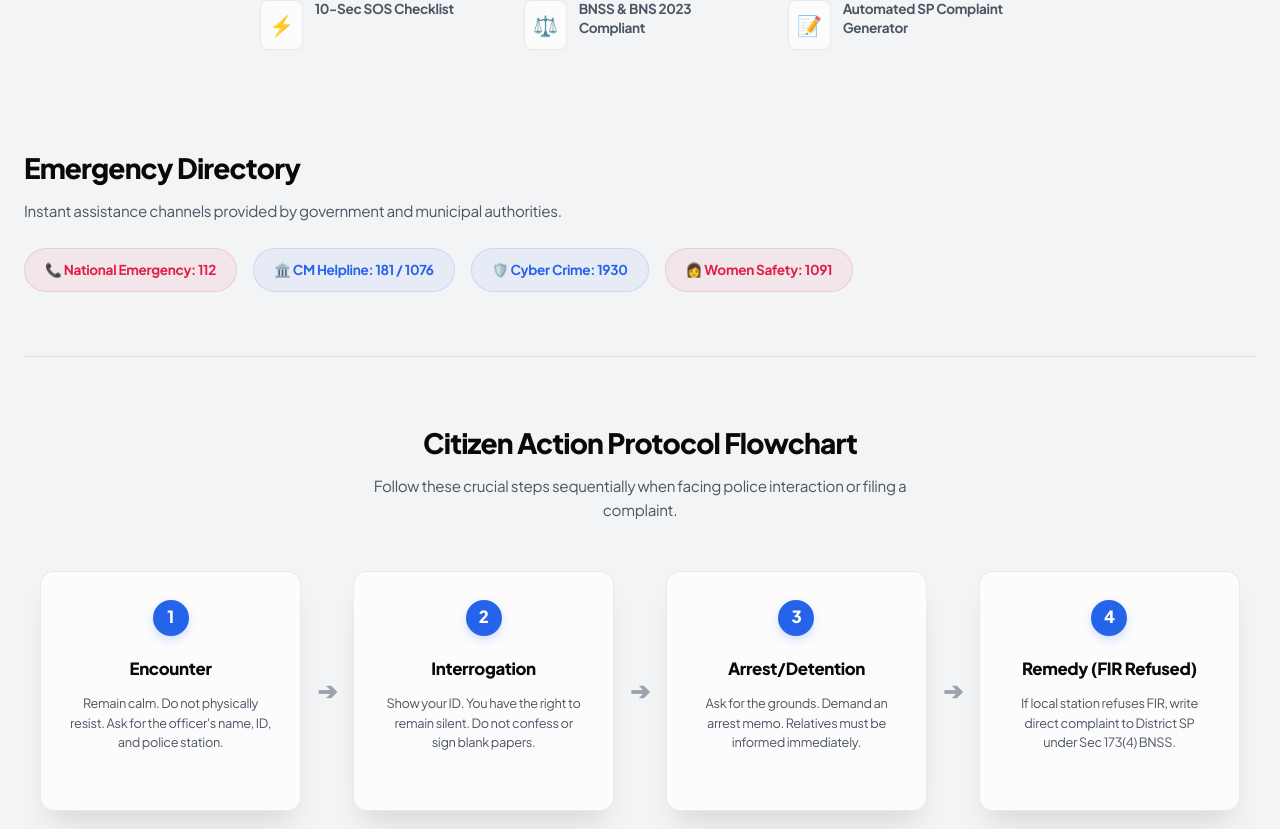
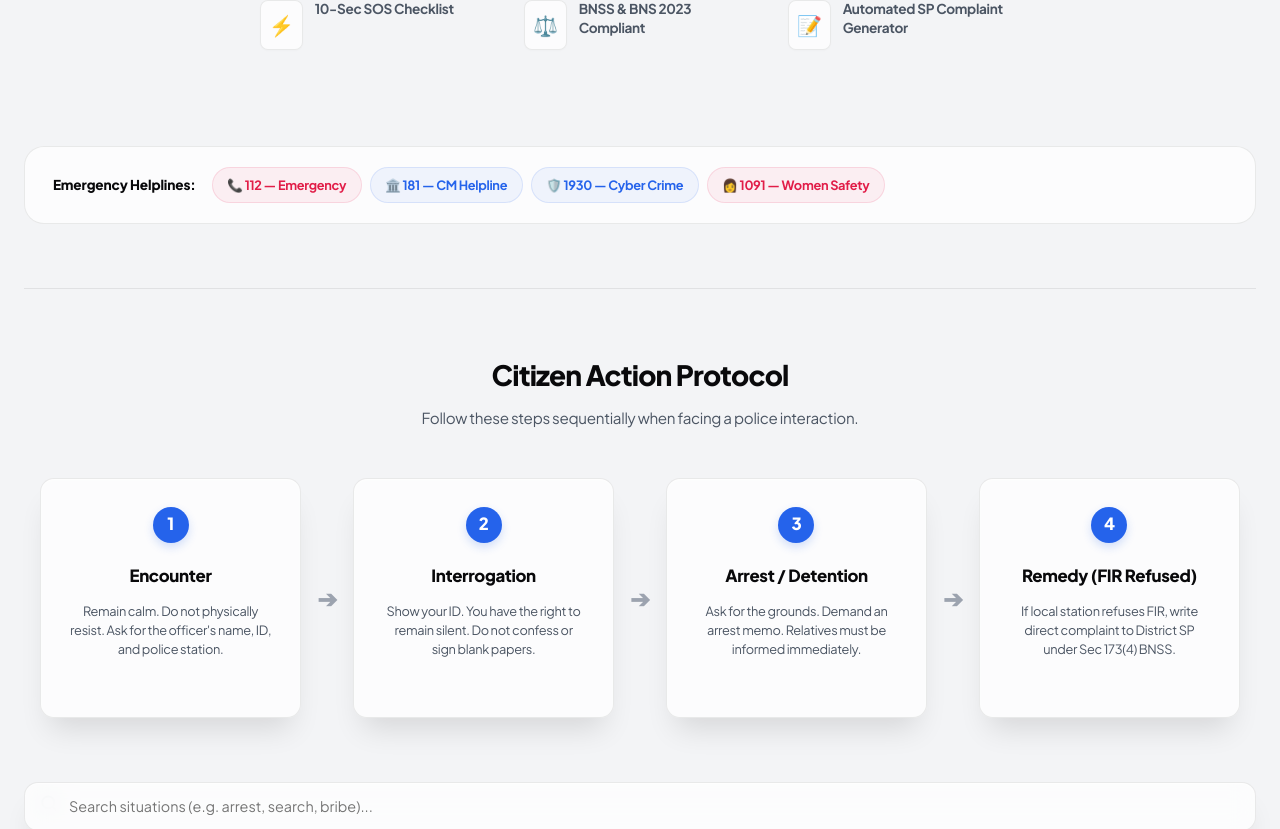
Before and after one commit to nakme12/know_your_rights, a Next.js app: page / in a window 1280 px wide. Shown: the part 702-1531 px from the top of the page. Built offline with nearby package versions, Linux system fonts and the light colour scheme.

Commit message:
fix: complete UI cleanup — helpline bar, editorial section, consistent spacing, zero inline style hacks

```diff
--- a/app/globals.css
+++ b/app/globals.css
@@ -1348,3 +1348,91 @@ html {
   max-width: 480px;
   margin: 0 auto;
 }
+
+/* Helpline Bar */
+.helpline-bar {
+  margin-top: 1.5rem;
+  background: var(--bg-card);
+  border: 1px solid var(--border-color);
+  border-radius: var(--radius-lg);
+  padding: 1.25rem 1.75rem;
+}
+.helpline-bar-inner {
+  display: flex;
+  align-items: center;
+  flex-wrap: wrap;
+  gap: 1rem;
+}
+.helpline-bar-label {
+  font-weight: 800;
+  font-size: 0.85rem;
+  color: var(--text-primary);
+  letter-spacing: -0.01em;
+  white-space: nowrap;
+}
+.helpline-pills {
+  display: flex;
+  flex-wrap: wrap;
+  gap: 0.5rem;
+}
+.helpline-pill {
+  display: inline-flex;
+  align-items: center;
+  gap: 0.35rem;
+  padding: 0.4rem 0.9rem;
+  border-radius: 50px;
+  text-decoration: none;
+  font-weight: 700;
+  font-size: 0.8rem;
+  transition: transform 0.15s ease, box-shadow 0.15s ease;
+}
+.helpline-pill:hover {
+  transform: translateY(-1px);
+  box-shadow: var(--shadow-sm);
+}
+.pill-danger {
+  background: var(--danger-bg-light);
+  color: var(--danger-color);
+  border: 1px solid rgba(225, 29, 72, 0.12);
+}
+.pill-accent {
+  background: var(--accent-bg-light);
+  color: var(--accent-color);
+  border: 1px solid rgba(37, 99, 235, 0.12);
+}
+
+/* Editorial Section */
+.editorial-section {
+  margin-top: 5rem;
+  border-top: 1px solid var(--border-color);
+  padding-top: 4rem;
+}
+.editorial-inner {
+  max-width: 860px;
+  margin: 0 auto;
+}
+.editorial-list {
+  display: flex;
+  flex-direction: column;
+  gap: 0;
+}
+.editorial-item {
+  border-left: 3px solid var(--accent-color);
+  padding: 1.25rem 0 1.25rem 1.5rem;
+}
+.editorial-item + .editorial-item {
+  border-top: 1px solid var(--border-color);
+}
+.editorial-item h4 {
+  font-size: 1rem;
+  font-weight: 800;
+  margin-bottom: 0.4rem;
+  color: var(--text-primary);
+  letter-spacing: -0.01em;
+}
+.editorial-item p {
+  font-size: 0.875rem;
+  color: var(--text-secondary);
+  line-height: 1.7;
+  margin: 0;
+}
--- a/app/page.js
+++ b/app/page.js
@@ -230,41 +230,30 @@ ____________________
           </div>
         </section>
 
-        {/* National & State Helpline Hub (Editorial Inline Layout) */}
-        <section className="helpline-section-hub" style={{ marginTop: '2rem', borderTop: 'none', paddingTop: '0' }}>
-          <h3 className="section-title-hub" style={{ textAlign: 'left', marginBottom: '0.5rem' }}>
-            {lang === 'en' ? "Emergency Directory" : "आपातकालीन निर्देशिका"}
-          </h3>
-          <p className="section-subtitle-hub" style={{ textAlign: 'left', margin: '0 0 1.5rem 0', maxWidth: '100%' }}>
-            {lang === 'en'
-              ? "Instant assistance channels provided by government and municipal authorities."
-              : "सरकारी और नगर निगम अधिकारियों द्वारा प्रदान किए गए त्वरित सहायता चैनल।"}
-          </p>
-          <div className="helpline-inline-list" style={{ display: 'flex', flexWrap: 'wrap', gap: '1rem', marginBottom: '2.5rem' }}>
-            <a href="tel:112" style={{ display: 'inline-flex', alignItems: 'center', gap: '0.5rem', background: 'var(--danger-bg-light)', color: 'var(--danger-color)', padding: '0.65rem 1.25rem', borderRadius: '50px', textDecoration: 'none', fontWeight: 700, border: '1px solid rgba(225, 29, 72, 0.15)', fontSize: '0.85rem' }}>
-              📞 {lang === 'en' ? "National Emergency:" : "राष्ट्रीय आपातकाल:"} 112
-            </a>
-            <a href="tel:181" style={{ display: 'inline-flex', alignItems: 'center', gap: '0.5rem', background: 'var(--accent-bg-light)', color: 'var(--accent-color)', padding: '0.65rem 1.25rem', borderRadius: '50px', textDecoration: 'none', fontWeight: 700, border: '1px solid rgba(37, 99, 235, 0.15)', fontSize: '0.85rem' }}>
-              🏛️ {lang === 'en' ? "CM Helpline:" : "मुख्यमंत्री हेल्पलाइन:"} 181 / 1076
-            </a>
-            <a href="tel:1930" style={{ display: 'inline-flex', alignItems: 'center', gap: '0.5rem', background: 'var(--accent-bg-light)', color: 'var(--accent-color)', padding: '0.65rem 1.25rem', borderRadius: '50px', textDecoration: 'none', fontWeight: 700, border: '1px solid rgba(37, 99, 235, 0.15)', fontSize: '0.85rem' }}>
-              🛡️ {lang === 'en' ? "Cyber Crime:" : "साइबर अपराध:"} 1930
-            </a>
-            <a href="tel:1091" style={{ display: 'inline-flex', alignItems: 'center', gap: '0.5rem', background: 'var(--danger-bg-light)', color: 'var(--danger-color)', padding: '0.65rem 1.25rem', borderRadius: '50px', textDecoration: 'none', fontWeight: 700, border: '1px solid rgba(225, 29, 72, 0.15)', fontSize: '0.85rem' }}>
-              👩 {lang === 'en' ? "Women Safety:" : "महिला सुरक्षा:"} 1091
-            </a>
+        {/* Emergency Helpline Bar */}
+        <div className="helpline-bar">
+          <div className="helpline-bar-inner">
+            <span className="helpline-bar-label">
+              {lang === 'en' ? "Emergency Helplines:" : "आपातकालीन हेल्पलाइन:"}
+            </span>
+            <div className="helpline-pills">
+              <a href="tel:112" className="helpline-pill pill-danger">📞 112 — {lang === 'en' ? "Emergency" : "आपातकालीन"}</a>
+              <a href="tel:181" className="helpline-pill pill-accent">🏛️ 181 — {lang === 'en' ? "CM Helpline" : "CM हेल्पलाइन"}</a>
+              <a href="tel:1930" className="helpline-pill pill-accent">🛡️ 1930 — {lang === 'en' ? "Cyber Crime" : "साइबर अपराध"}</a>
+              <a href="tel:1091" className="helpline-pill pill-danger">👩 1091 — {lang === 'en' ? "Women Safety" : "महिला सुरक्षा"}</a>
+            </div>
           </div>
-        </section>
+        </div>
 
         {/* Citizen Legal Flowchart */}
         <section className="legal-flowchart-section">
           <h3 className="section-title-hub">
-            {lang === 'en' ? "Citizen Action Protocol Flowchart" : "नागरिक कानूनी कार्रवाई प्रवाह चार्ट"}
+            {lang === 'en' ? "Citizen Action Protocol" : "नागरिक कानूनी कार्रवाई प्रोटोकॉल"}
           </h3>
           <p className="section-subtitle-hub">
             {lang === 'en'
-              ? "Follow these crucial steps sequentially when facing police interaction or filing a complaint."
-              : "पुलिस बातचीत का सामना करते समय या शिकायत दर्ज करते समय अनुक्रम में इन महत्वपूर्ण चरणों का पालन करें।"}
+              ? "Follow these steps sequentially when facing a police interaction."
+              : "पुलिस बातचीत का सामना करते समय इन चरणों का क्रमानुसार पालन करें।"}
           </p>
           <div className="flowchart-container">
             <div className="flow-step">
@@ -289,7 +278,7 @@ ____________________
             <div className="flow-connector">➔</div>
             <div className="flow-step">
               <div className="flow-step-num">3</div>
-              <div className="flow-step-title">{lang === 'en' ? "Arrest/Detention" : "गिरफ्तारी / हिरासत"}</div>
+              <div className="flow-step-title">{lang === 'en' ? "Arrest / Detention" : "गिरफ्तारी / हिरासत"}</div>
               <p className="flow-step-desc">
                 {lang === 'en'
                   ? "Ask for the grounds. Demand an arrest memo. Relatives must be informed immediately."
@@ -311,8 +300,6 @@ ____________________
 
         {/* Anchored Section for Rights Exploration */}
         <div id="explore-rights" style={{ scrollMarginTop: '120px' }}></div>
-
-
 
         {/* Modern Search Filter */}
         <SearchBox
@@ -352,62 +339,54 @@ ____________________
           ))}
         </div>
 
-        {/* Good Practices & Verification Section (Editorial Paragraph Layout) */}
-        <section className="good-practices-section" style={{ marginTop: '5rem', borderTop: '1px solid var(--border-color)', paddingTop: '4rem' }}>
-          <div style={{ maxWidth: '900px', margin: '0 auto' }}>
-            <h3 className="section-title-hub" style={{ textAlign: 'left', marginBottom: '1.5rem' }}>
-              {lang === 'en' ? "Essential Guidelines for Citizen Encounters" : "नागरिकों के लिए आवश्यक दिशा-निर्देश"}
+        {/* Essential Guidelines — Editorial Paragraph Layout */}
+        <section className="editorial-section">
+          <div className="editorial-inner">
+            <h3 className="section-title-hub" style={{ textAlign: 'left', marginBottom: '0.75rem' }}>
+              {lang === 'en' ? "Essential Guidelines" : "आवश्यक दिशा-निर्देश"}
             </h3>
+            <p style={{ fontSize: '0.875rem', color: 'var(--text-secondary)', lineHeight: '1.6', marginBottom: '2.5rem' }}>
+              {lang === 'en'
+                ? "Practical advice recommended by legal experts for any police interaction scenario."
+                : "किसी भी पुलिस बातचीत परिदृश्य के लिए कानूनी विशेषज्ञों द्वारा अनुशंसित व्यावहारिक सलाह।"}
+            </p>
 
-            <div className="editorial-practices-list" style={{ display: 'flex', flexDirection: 'column', gap: '2rem' }}>
-              <div className="editorial-item" style={{ borderLeft: '3px solid var(--accent-color)', paddingLeft: '1.5rem' }}>
-                <h4 style={{ fontSize: '1.1rem', fontWeight: 800, marginBottom: '0.5rem', color: 'var(--text-primary)' }}>
-                  🧘 {lang === 'en' ? "Maintain Calm Demeanor & Defuse Tension" : "शांत व्यवहार बनाए रखें और तनाव कम करें"}
-                </h4>
-                <p style={{ fontSize: '0.9rem', color: 'var(--text-secondary)', lineHeight: '1.7' }}>
+            <div className="editorial-list">
+              <div className="editorial-item">
+                <h4>🧘 {lang === 'en' ? "Stay Calm & Composed" : "शांत और संयमित रहें"}</h4>
+                <p>
                   {lang === 'en'
-                    ? "In any police interaction, your composure is your strongest asset. Avoid physical resistance, sudden aggressive gestures, or verbal arguments. State your answers firmly but politely. Cooperating with lawful identification queries prevents unnecessary escalations."
-                    : "पुलिस से किसी भी बातचीत में आपका संयम आपकी सबसे बड़ी संपत्ति है। शारीरिक विरोध, अचानक आक्रामक व्यवहार या मौखिक बहस से बचें। अपनी बात दृढ़ता से लेकिन विनम्रता से कहें। वैध पहचान संबंधी प्रश्नों में सहयोग करने से अनावश्यक तनाव से बचा जा सकता है।"}
+                    ? "Your composure is your strongest asset. Avoid physical resistance, sudden aggressive gestures, or verbal arguments. State your answers firmly but politely. Cooperating with lawful identification queries prevents unnecessary escalation."
+                    : "आपका संयम आपकी सबसे बड़ी संपत्ति है। शारीरिक विरोध, अचानक आक्रामक व्यवहार या मौखिक बहस से बचें। अपनी बात दृढ़ता से लेकिन विनम्रता से कहें। वैध पहचान संबंधी प्रश्नों में सहयोग अनावश्यक तनाव से बचाता है।"}
                 </p>
               </div>
-
-              <div className="editorial-item" style={{ borderLeft: '3px solid var(--accent-color)', paddingLeft: '1.5rem' }}>
-                <h4 style={{ fontSize: '1.1rem', fontWeight: 800, marginBottom: '0.5rem', color: 'var(--text-primary)' }}>
-                  📝 {lang === 'en' ? "Systematic Record Keeping & Documentation" : "व्यवस्थित रिकॉर्ड रखना और दस्तावेजीकरण"}
-                </h4>
-                <p style={{ fontSize: '0.9rem', color: 'var(--text-secondary)', lineHeight: '1.7' }}>
+              <div className="editorial-item">
+                <h4>📝 {lang === 'en' ? "Document Everything" : "सब कुछ दस्तावेज में दर्ज करें"}</h4>
+                <p>
                   {lang === 'en'
-                    ? "Always document key details as soon as possible. Note down the time, precise location, name tags, ranks of the officers involved, and vehicle license numbers. If there are any witnesses nearby, note their names and contact information. These details are critical if you choose to file a grievance later."
-                    : "हमेशा जल्द से जल्द महत्वपूर्ण विवरणों को दस्तावेज के रूप में दर्ज करें। समय, सटीक स्थान, शामिल अधिकारियों के नाम टैग, पद और वाहन लाइसेंस नंबर नोट करें। यदि आस-पास कोई गवाह हो, तो उनके नाम और संपर्क जानकारी नोट करें। बाद में शिकायत दर्ज करने के लिए ये विवरण अत्यंत महत्वपूर्ण हैं।"}
+                    ? "Note down the time, location, badge numbers, ranks of officers involved, and vehicle plates. If witnesses are present, record their names and contact details. These records are critical for filing a grievance later."
+                    : "समय, स्थान, बैज नंबर, शामिल अधिकारियों के पद और वाहन नंबर नोट करें। यदि गवाह मौजूद हों, तो उनके नाम और संपर्क विवरण दर्ज करें। बाद में शिकायत दर्ज करने के लिए ये रिकॉर्ड अत्यंत महत्वपूर्ण हैं।"}
                 </p>
               </div>
-
-              <div className="editorial-item" style={{ borderLeft: '3px solid var(--accent-color)', paddingLeft: '1.5rem' }}>
-                <h4 style={{ fontSize: '1.1rem', fontWeight: 800, marginBottom: '0.5rem', color: 'var(--text-primary)' }}>
-                  🔍 {lang === 'en' ? "Verify & Read Thoroughly Before Signing" : "हस्ताक्षर करने से पहले अच्छी तरह से पढ़ें और सत्यापित करें"}
-                </h4>
-                <p style={{ fontSize: '0.9rem', color: 'var(--text-secondary)', lineHeight: '1.7' }}>
+              <div className="editorial-item">
+                <h4>🔍 {lang === 'en' ? "Read Before You Sign" : "हस्ताक्षर से पहले पढ़ें"}</h4>
+                <p>
                   {lang === 'en'
-                    ? "Never sign blank papers, pre-written sheets, or confessions under duress. You have a legal right to read and verify every statement recorded. If a document contains inaccurate information, politely refuse to sign it and request corrections. Always demand copies of official memos, such as arrest or seizure memos."
-                    : "दबाव में कभी भी खाली कागजात, पहले से लिखे गए पत्रों या इकबालिया बयानों पर हस्ताक्षर न करें। आपके पास दर्ज किए गए प्रत्येक बयान को पढ़ने और सत्यापित करने का कानूनी अधिकार है। यदि किसी दस्तावेज में गलत जानकारी है, तो विनम्रता से हस्ताक्षर करने से मना करें और सुधार का अनुरोध करें। हमेशा गिरफ्तारी या जब्ती जैसे आधिकारिक मेमो की प्रतियों की मांग करें।"}
+                    ? "Never sign blank papers, pre-written sheets, or confessions under duress. You have a legal right to read every statement recorded. If a document contains errors, refuse to sign and request corrections. Always demand copies of arrest or seizure memos."
+                    : "दबाव में कभी खाली कागजात, पहले से लिखे पत्रों या इकबालिया बयानों पर हस्ताक्षर न करें। दर्ज किए गए प्रत्येक बयान को पढ़ने का आपका कानूनी अधिकार है। गलत दस्तावेज पर हस्ताक्षर से मना करें। गिरफ्तारी या जब्ती मेमो की प्रति हमेशा मांगें।"}
                 </p>
               </div>
-
-              <div className="editorial-item" style={{ borderLeft: '3px solid var(--accent-color)', paddingLeft: '1.5rem' }}>
-                <h4 style={{ fontSize: '1.1rem', fontWeight: 800, marginBottom: '0.5rem', color: 'var(--text-primary)' }}>
-                  ⚖️ {lang === 'en' ? "Lawfully Preserve Physical & Digital Evidence" : "शारीरिक और डिजिटल साक्ष्यों को कानूनी रूप से सुरक्षित रखें"}
-                </h4>
-                <p style={{ fontSize: '0.9rem', color: 'var(--text-secondary)', lineHeight: '1.7' }}>
+              <div className="editorial-item">
+                <h4>⚖️ {lang === 'en' ? "Preserve All Evidence" : "सभी साक्ष्य सुरक्षित रखें"}</h4>
+                <p>
                   {lang === 'en'
-                    ? "If your rights are compromised or physical force is used, visit a government hospital immediately to get an official Medical Examination Report. Safely preserve any photos, audio recordings, or videos of the incident. Ensure these are kept securely as they serve as crucial evidence before courts or police complaints authorities."
-                    : "यदि आपके अधिकारों का उल्लंघन होता है या शारीरिक बल का उपयोग किया जाता है, तो आधिकारिक चिकित्सा परीक्षण रिपोर्ट (MLC) प्राप्त करने के लिए तुरंत सरकारी अस्पताल जाएं। घटना के किसी भी फोटो, ऑडियो रिकॉर्डिंग या वीडियो को सुरक्षित रखें। इन्हें संभाल कर रखें क्योंकि ये अदालतों या पुलिस शिकायत अधिकारियों के सामने महत्वपूर्ण सबूत के रूप में काम करते हैं।"}
+                    ? "If physical force is used, visit a government hospital immediately for an official Medical Examination Report (MLC). Preserve photos, audio, or video recordings of the incident securely — they serve as crucial evidence before courts and police complaints authorities."
+                    : "यदि शारीरिक बल का उपयोग हो, तो आधिकारिक चिकित्सा परीक्षण रिपोर्ट (MLC) के लिए तुरंत सरकारी अस्पताल जाएं। घटना के फोटो, ऑडियो या वीडियो रिकॉर्डिंग सुरक्षित रखें — ये अदालतों और पुलिस शिकायत अधिकारियों के सामने महत्वपूर्ण सबूत हैं।"}
                 </p>
               </div>
             </div>
           </div>
         </section>
-
-
 
         {/* Frequently Asked Questions */}
         <FaqSection t={t} lang={lang} />
```
